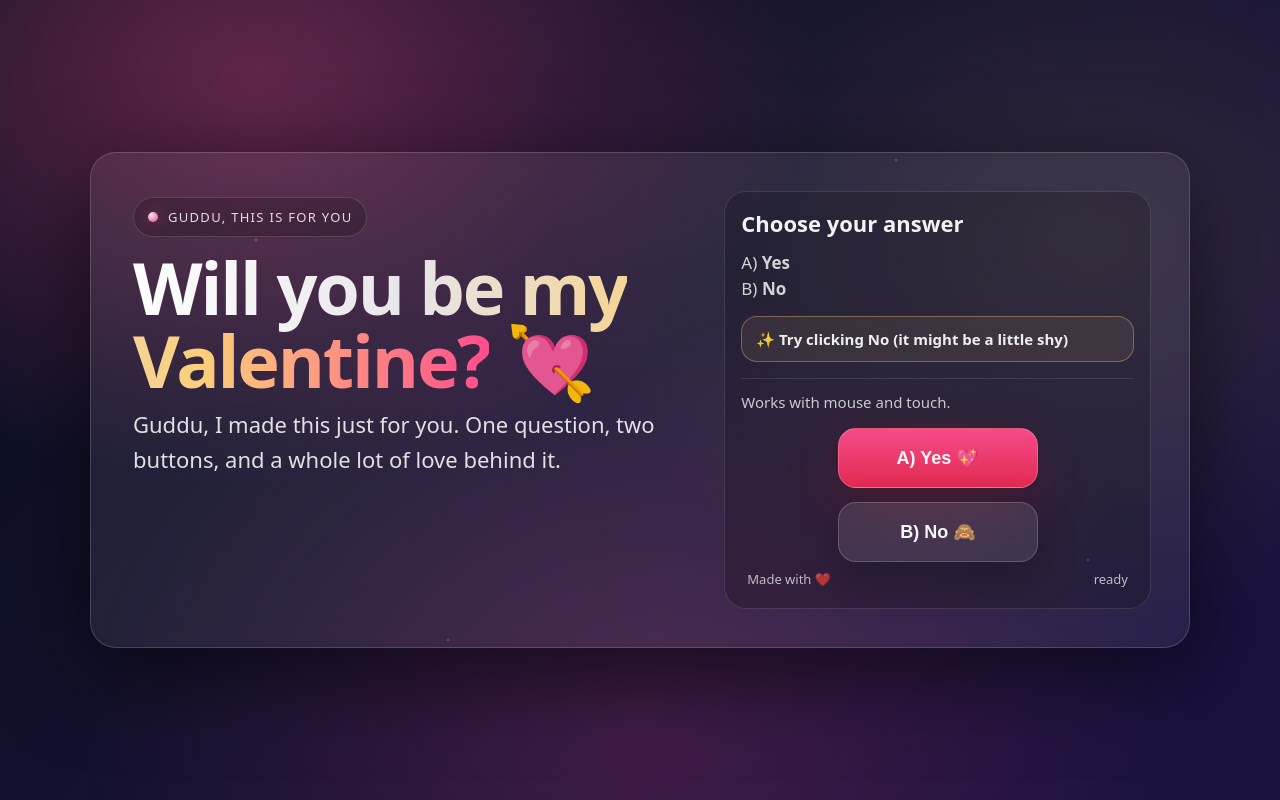
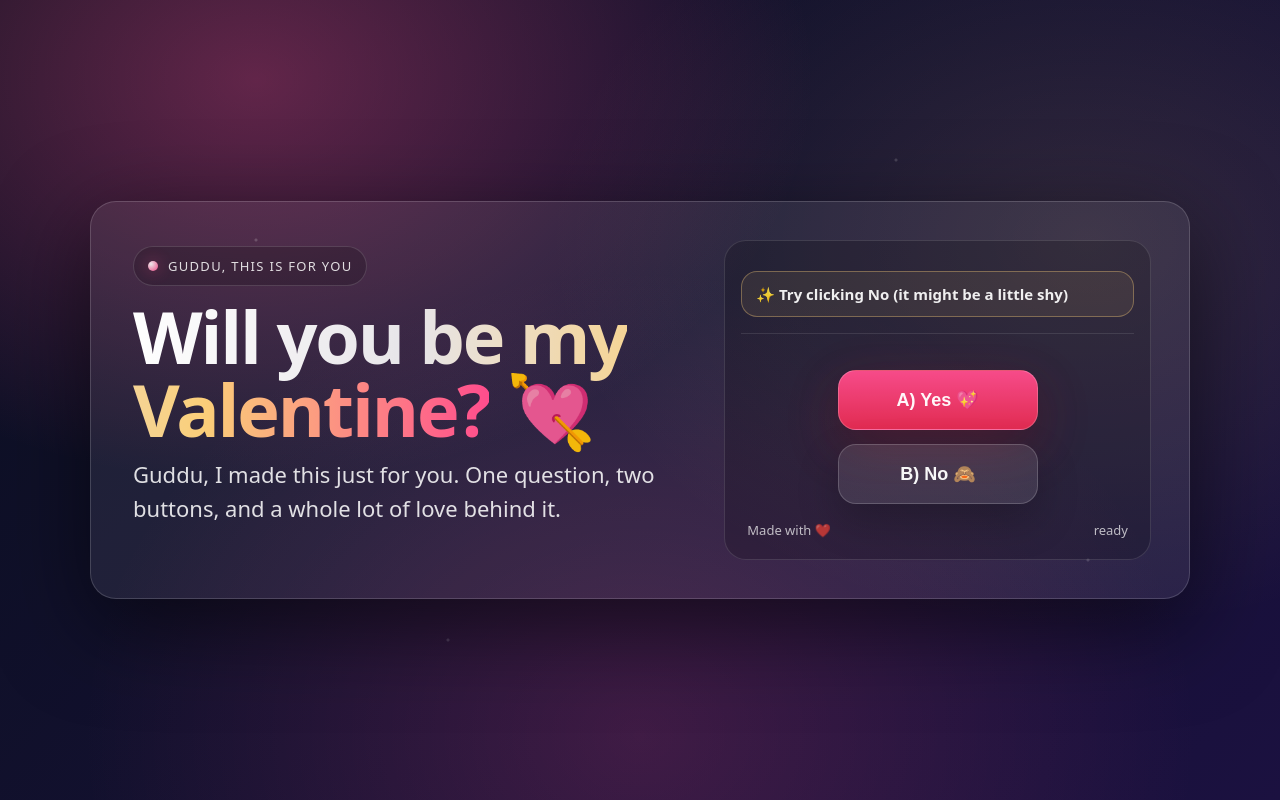
Before and after one commit to iloveyouguddu/iloveyouguddu.github.io, a plain HTML site: page index.html in a window 1280 px wide. Drawn offline with Linux system fonts and the light colour scheme.

Commit message:
Add files via upload

```diff
--- a/index.html
+++ b/index.html
@@ -307,20 +307,12 @@
 
         <div class="right">
           <div class="prompt">
-            <h2>Choose your answer</h2>
-            <p>
-              A) <b>Yes</b><br/>
-              B) <b>No</b>
-            </p>
 
             <div class="hint">
               ✨ Try clicking <b>No</b> (it might be a little shy)
             </div>
 
             <div class="divider"></div>
-            <p style="margin:0;color:rgba(255,255,255,.76);font-size:15px;line-height:1.55;">
-              Works with mouse and touch.
-            </p>
           </div>
 
           <div class="actions" id="arena" aria-label="Answer buttons">
```
